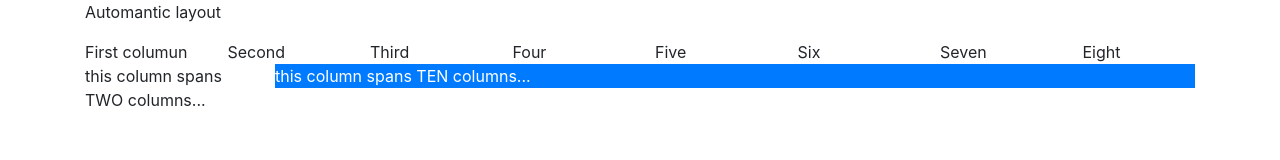
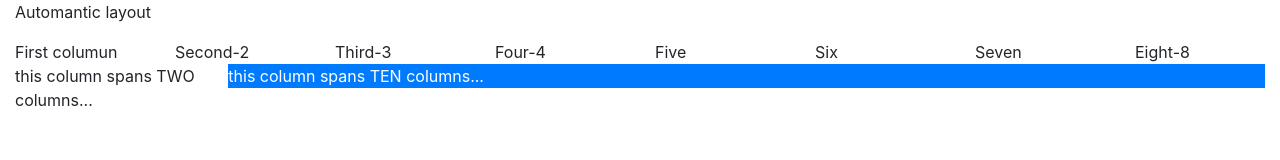
Before and after one commit to RBeraldi/BS4, a plain HTML site: page page2.html in a window 1280 px wide. Drawn offline with nearby package versions, Linux system fonts and the light colour scheme.

Commit message:
Update page2.html

```diff
--- a/page2.html
+++ b/page2.html
@@ -9,18 +9,18 @@
   <script src="https://ajax.googleapis.com/ajax/libs/jquery/3.3.1/jquery.min.js"></script>
   <script src="https://cdnjs.cloudflare.com/ajax/libs/popper.js/1.14.3/umd/popper.min.js"></script>
   <script src="https://maxcdn.bootstrapcdn.com/bootstrap/4.1.3/js/bootstrap.min.js"></script>
-<div class="container">
-<!--<div class="container-fluid">-->
+<div class="container-fluid">
+<!--<div class="container">-->
   <p> Automantic layout  </p>
   <div class="row">
   <div class="col">First columun</div>
-  <div class="col">Second </div>
-  <div class="col">Third</div>
-    <div class="col">Four</div>
+  <div class="col">Second-2</div>
+  <div class="col">Third-3</div>
+    <div class="col">Four-4</div>
     <div class="col">Five</div>
     <div class="col">Six</div>
     <div class="col">Seven</div>
-    <div class="col">Eight</div>
+    <div class="col">Eight-8</div>
 </div>
 <div class="row">
   <div class="col-sm-2"> this column spans TWO columns... </div>
```
